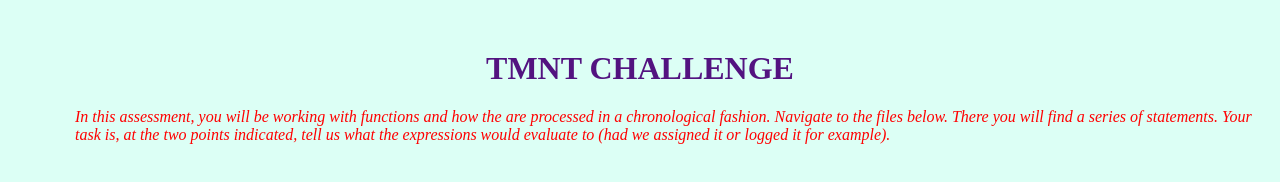
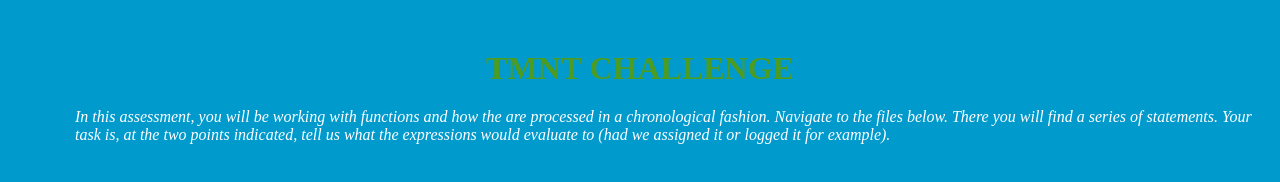
Before and after one commit to HerCode/JavascriptAssessment, a plain HTML site: page index.html in a window 1280 px wide. Drawn offline with Linux system fonts and the light colour scheme.

Commit message:
Added all file Modifications to complete assignment.

```diff
--- a/script.js
+++ b/script.js
@@ -1,56 +1,55 @@
 var theNumber = 1;
 
-var michelangelo = function(value){
+var michelangelo = function(value) {
     value = (value * 2);
-    return value;
+    //  value = 2 (2 * 1)
+
+    return value; // 2
+};
+var value = 4;
+var anotherValue = 2;
+var donatello = function(value, anotherValue) {
+    //  function (4, 2)
+    value = anotherValue + value;
+    // value = 6 (2 + 4)
+    anotherValue = value * anotherValue;
+    //  anotherValue = 6 * 2 = 12
+    return anotherValue; // 12
 };
 
-var donatello = function(value, anotherValue){
-    value = anotherValue + value;
-    anotherValue = value * anotherValue;
-    return anotherValue;
-    console.log(anotherValue);
+var leonardo = function(value) {
+    // function(1)
+    var anotherValue = value;
+    //  anotherValue is a Local Variable(theNumber) = 1
+    value *= 4;
+    // value = 4 (1 * 4)
+    theNumber = value / 2;
+    // Changing Global Variable (theNumber) = 2 (4/2)
+    return (value + anotherValue); // return 4 + 1 = 5
 };
 
-var leonardo = function(value){
-    var anotherValue = value;
-    value *= 4;
-    theNumber = value / 2;
-    return (value + anotherValue);
-};
-
-var raphael = function(value, anotherValue, yetAnotherValue){
+var raphael = function(value, anotherValue, yetAnotherValue) {
+    // function(3, 2, 4)
     value = value * anotherValue + yetAnotherValue;
-    return yetAnotherValue;
+    // value = 3 * 2 + 4 = 10
+    return yetAnotherValue; // 4
 };
 
 //In your email, tell me what the answer to this expression would be:
-var theNumber = 1;
+
 // Here the value of the named variable is declared to be 1.
-michelangelo(theNumber) + leonardo(theNumber);
-// Here you subsitute the variable value of theNumber in to the equation and solve:
-theNumber = 1 + 1;
-console.log(theNumber);
+alert(michelangelo(theNumber) + leonardo(theNumber));
+// michelangelo = 2
+// leonardo = 5
+// 2 + 5 = 7
+
 
 theNumber = theNumber * 2;
-theNumber = 2 * 2;
-// Here we carry the answer to the previous equation forward and substitute that value into this equation, then solve: 2 * 2 = 4
-console.log(theNumber);
-// Here we log the new value of the variable "theNumber" to the console, to verify the code is working and is showing the accurate
-//answer to the expression.
+// theNumber = 4 (2 * 2)
+
 
 //In your email, tell me what the answer to this expression would be:
-var theNumber = 1;
-// Here the value of the named variable is declared to be 1.
-(donatello(theNumber, 2)) - (raphael(3, 2, theNumber));
-theNumber = ((1 * 2) - (3 * 2) + 1);
-theNumber = 2 - (6 + 1);
-theNumber = 7 -2;
-// Here you subsitute the variable value of theNumber in to the equation and solve:
-// ((1 * 2) - (3 * 2) + 1)
-// 2 - (6 + 1)
-// 2 - 7
-// 5
-console.log(theNumber);
-// Here we log the new value of the variable "theNumber" to the console, to verify the code is working and is showing the accurate
-//answer to the expression.
+alert((donatello(theNumber, 2)) - (raphael(3, 2, theNumber)));
+// donatello = 4
+// raphael = 12
+// 12 - 4 = 8
--- a/stylesheet.css
+++ b/stylesheet.css
@@ -1,54 +1,62 @@
-html, body, ul, ol, li, form, fieldset, legend
-{
+html, body, ul, ol, li, form, fieldset, legend {
     margin: 0;
     padding: 0;
 }
 
-h1, h2, h3, h4, h5, h6, p { margin-top: 0; }
+h1, h2, h3, h4, h5, h6, p {
+    margin-top: 0;
+}
 
-fieldset,img { border: 0; }
+fieldset, img {
+    border: 0;
+}
 
-legend { color: #000; }
+legend {
+    color: #000;
+}
 
-li { list-style: none; }
+li {
+    list-style: none;
+}
 
-sup { vertical-align: text-top; }
+sup {
+    vertical-align: text-top;
+}
 
-sub { vertical-align: text-bottom; }
+sub {
+    vertical-align: text-bottom;
+}
 
-table
-{
+table {
     border-collapse: collapse;
     border-spacing: 0;
 }
 
-caption, th, td
-{
+caption, th, td {
     text-align: left;
     vertical-align: top;
     font-weight: normal;
 }
 
-input, textarea, select
-{
+input, textarea, select {
     font-size: 110%;
     line-height: 1.1;
 }
 
-abbr, acronym
-{
+abbr, acronym {
     border-bottom: .1em dotted;
     cursor: help;
 }
+
 html {
-  background-color: #dcfff5;
+    background-color: #009ACD;
 }
 
 h1 {
-  font-family:'Roboto Slab', serif;
-  font-size:2em;
+    font-family: 'Roboto Slab', serif;
+    font-size: 2em;
     font-weight: 700;
-  color:#531380;
+    color: #4C9C23;
     text-transform: uppercase;
     text-align: center;
     margin-top: 50px;
@@ -56,6 +64,6 @@
 
 p#objective {
     font-style: oblique;
-  color: #ff0000;
+    color: #ffffff;
     margin-left: 75px;
 }
```
Also changed, not shown: index.html (+10 -8 lines), 1 other file. Lines whose indentation alone changed are shown as unchanged.
